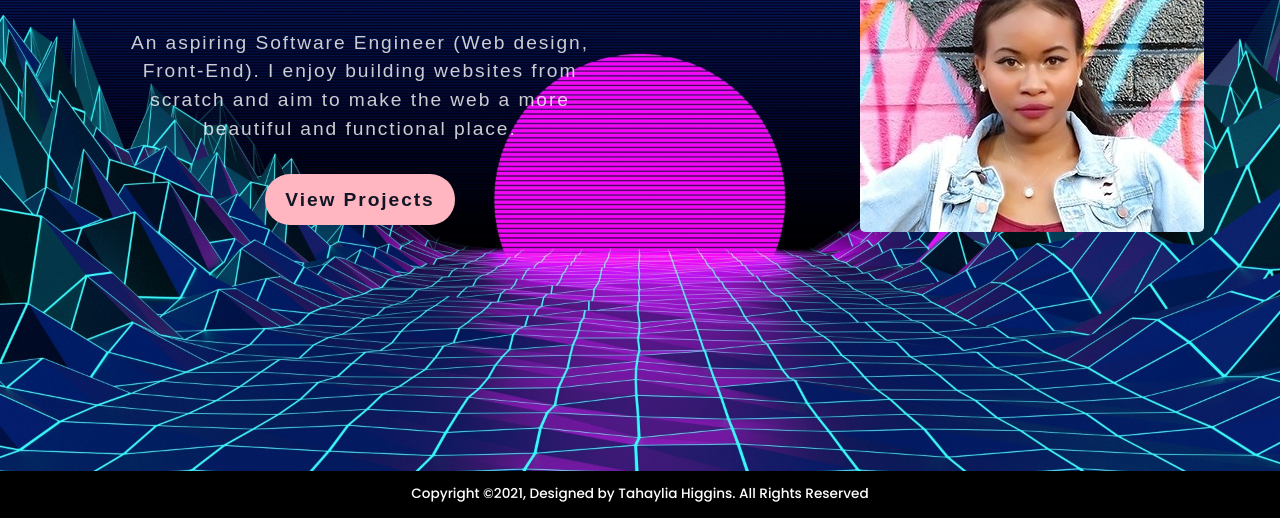
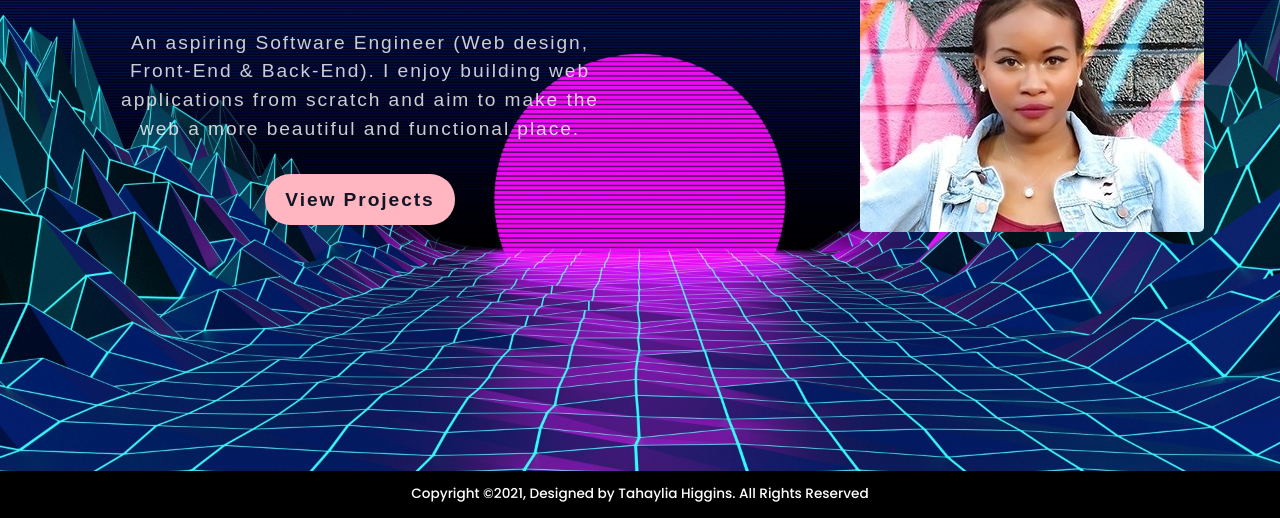
Before and after one commit to Th876/MyPortfolio, a plain HTML site: page index.html in a window 1280 px wide. Shown: the part 282-800 px from the top of the page. Drawn offline with Linux system fonts and the light colour scheme; a web font is replaced by a local one.

Commit message:
Edit text

```diff
--- a/index.html
+++ b/index.html
@@ -38,7 +38,7 @@
   <div class="home-left-column">
     <div class="home-greeting">
       <p>Hi,<br>I&#x27;m Tahaylia</p>
-      <p class="intro">An aspiring Software Engineer (Web design, Front-End). I enjoy building websites from scratch and aim to make the web a more beautiful and functional place.</p>
+      <p class="intro">An aspiring Software Engineer (Web design, Front-End &amp; Back-End). I enjoy building web applications from scratch and aim to make the web a more beautiful and functional place.</p>
       <a class="project-button" href="projects.html">View Projects</a></div>
   </div>
   <div class="home-right-column"><img src="images/Tahaylia-Higgins.jpg" alt="photo of portfolio developer Tahaylia Higgins">
```
Also changed, not shown: about.html (+1 -1 lines).
